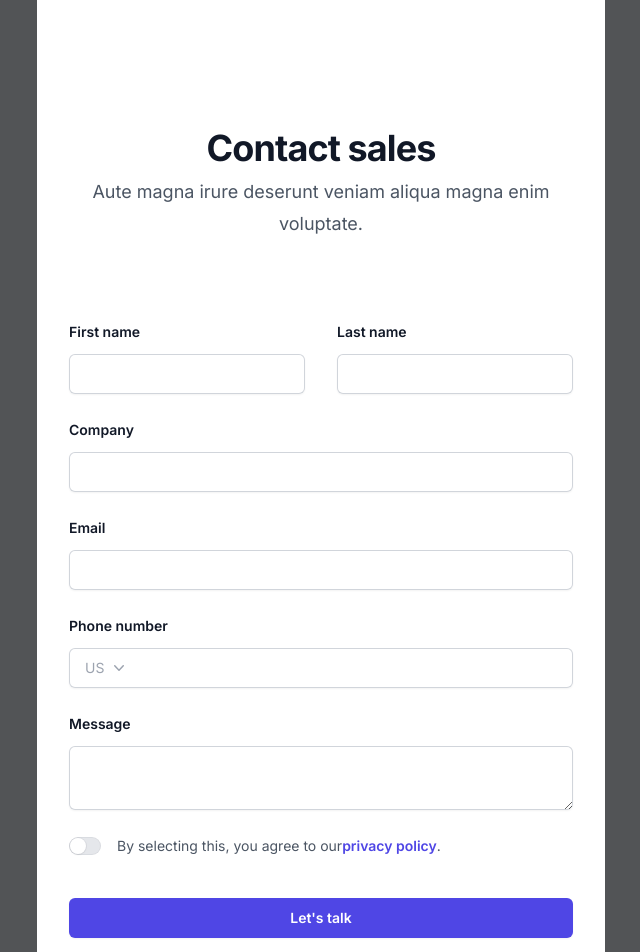
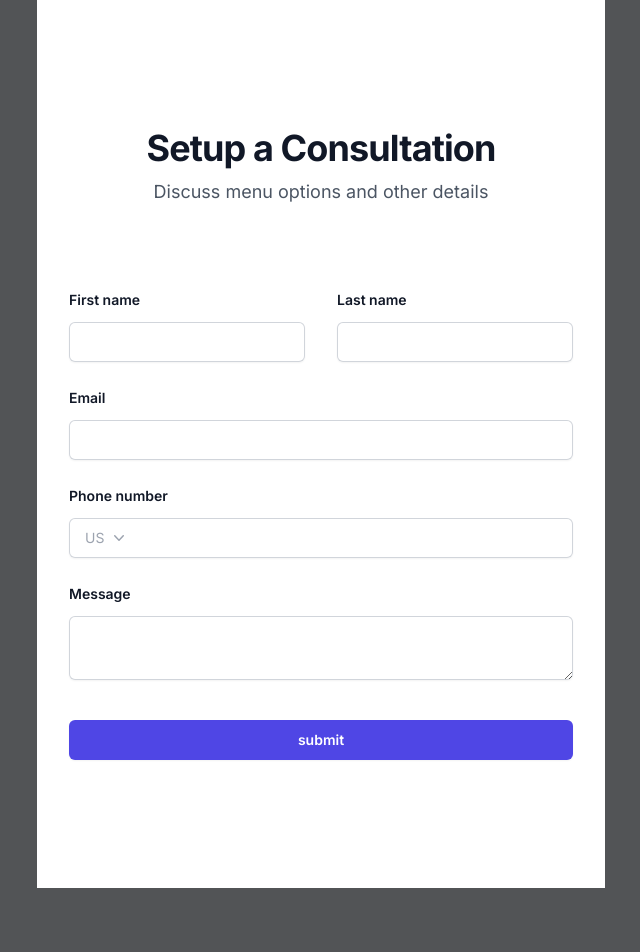
Before and after one commit to Ekalex/website, a Next.js app: page / in a window 1280 px wide. Shown: the part 3180-4132 px from the top of the page, without its empty margins (11-651 px from the left). Built offline with nearby package versions, Linux system fonts and the light colour scheme.

Commit message:
customized form

```diff
--- a/components/Contact/index.tsx
+++ b/components/Contact/index.tsx
@@ -11,8 +11,8 @@
     <div className="relative left-1/2 -z-10 aspect-[1155/678] w-[36.125rem] max-w-none -translate-x-1/2 rotate-[30deg] bg-gradient-to-tr from-[#ff80b5] to-[#9089fc] opacity-30 sm:left-[calc(50%-40rem)] sm:w-[72.1875rem]" ></div>
   </div>
   <div className="mx-auto max-w-2xl text-center">
-    <h2 className="text-3xl font-bold tracking-tight text-gray-900 sm:text-4xl">Contact sales</h2>
-    <p className="mt-2 text-lg leading-8 text-gray-600">Aute magna irure deserunt veniam aliqua magna enim voluptate.</p>
+    <h2 className="text-3xl font-bold tracking-tight text-gray-900 sm:text-4xl">Setup a Consultation</h2>
+    <p className="mt-2 text-lg leading-8 text-gray-600">Discuss menu options and other details</p>
   </div>
   <form action="#" method="POST" className="mx-auto mt-16 max-w-xl sm:mt-20">
     <div className="grid grid-cols-1 gap-x-8 gap-y-6 sm:grid-cols-2">
@@ -26,12 +26,6 @@
         <label className="block text-sm font-semibold leading-6 text-gray-900">Last name</label>
         <div className="mt-2.5">
           <input type="text" name="last-name" id="last-name" className="block w-full rounded-md border-0 px-3.5 py-2 text-gray-900 shadow-sm ring-1 ring-inset ring-gray-300 placeholder:text-gray-400 focus:ring-2 focus:ring-inset focus:ring-indigo-600 sm:text-sm sm:leading-6"></input>
-        </div>
-      </div>
-      <div className="sm:col-span-2">
-        <label className="block text-sm font-semibold leading-6 text-gray-900">Company</label>
-        <div className="mt-2.5">
-          <input type="text" name="company" id="company" className="block w-full rounded-md border-0 px-3.5 py-2 text-gray-900 shadow-sm ring-1 ring-inset ring-gray-300 placeholder:text-gray-400 focus:ring-2 focus:ring-inset focus:ring-indigo-600 sm:text-sm sm:leading-6"></input>
         </div>
       </div>
       <div className="sm:col-span-2">
@@ -63,21 +57,10 @@
           <textarea name="message" id="message" className="block w-full rounded-md border-0 px-3.5 py-2 text-gray-900 shadow-sm ring-1 ring-inset ring-gray-300 placeholder:text-gray-400 focus:ring-2 focus:ring-inset focus:ring-indigo-600 sm:text-sm sm:leading-6"></textarea>
         </div>
       </div>
-      <div className="flex gap-x-4 sm:col-span-2">
-        <div className="flex h-6 items-center">
-          <button type="button" className="bg-gray-200 flex w-8 flex-none cursor-pointer rounded-full p-px ring-1 ring-inset ring-gray-900/5 transition-colors duration-200 ease-in-out focus-visible:outline focus-visible:outline-2 focus-visible:outline-offset-2 focus-visible:outline-indigo-600" role="switch" aria-checked="false" aria-labelledby="switch-1-label">
-
-            <span aria-hidden="true" className="translate-x-0 h-4 w-4 transform rounded-full bg-white shadow-sm ring-1 ring-gray-900/5 transition duration-200 ease-in-out"></span>
-          </button>
-        </div>
-        <label className="text-sm leading-6 text-gray-600" id="switch-1-label">
-          By selecting this, you agree to our
-          <a href="#" className="font-semibold text-indigo-600">privacy&nbsp;policy</a>.
-        </label>
-      </div>
     </div>
     <div className="mt-10">
-      <button type="submit" className="block w-full rounded-md bg-indigo-600 px-3.5 py-2.5 text-center text-sm font-semibold text-white shadow-sm hover:bg-indigo-500 focus-visible:outline focus-visible:outline-2 focus-visible:outline-offset-2 focus-visible:outline-indigo-600">Let's talk</button>
+      <button type="submit" className="block w-full rounded-md bg-indigo-600 px-3.5 py-2.5 text-center text-sm font-semibold text-white shadow-sm hover:bg-indigo-500 focus-visible:outline focus-visible:outline-2 focus-visible:outline-offset-2 focus-visible:outline-indigo-600">submit
+      </button>
     </div>
   </form>
 </div>
```
